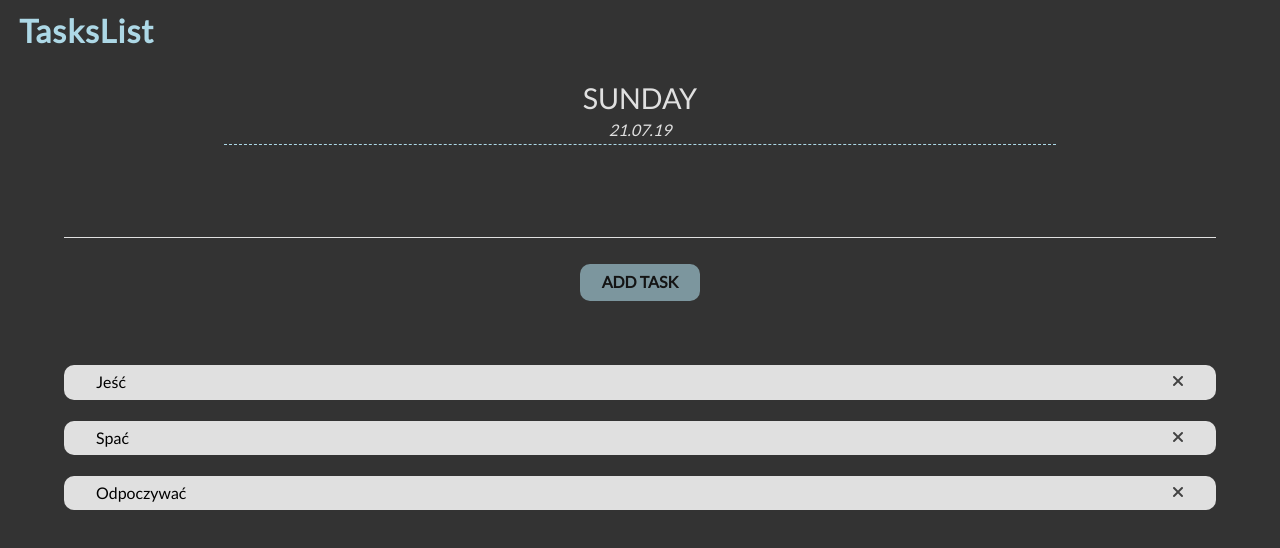
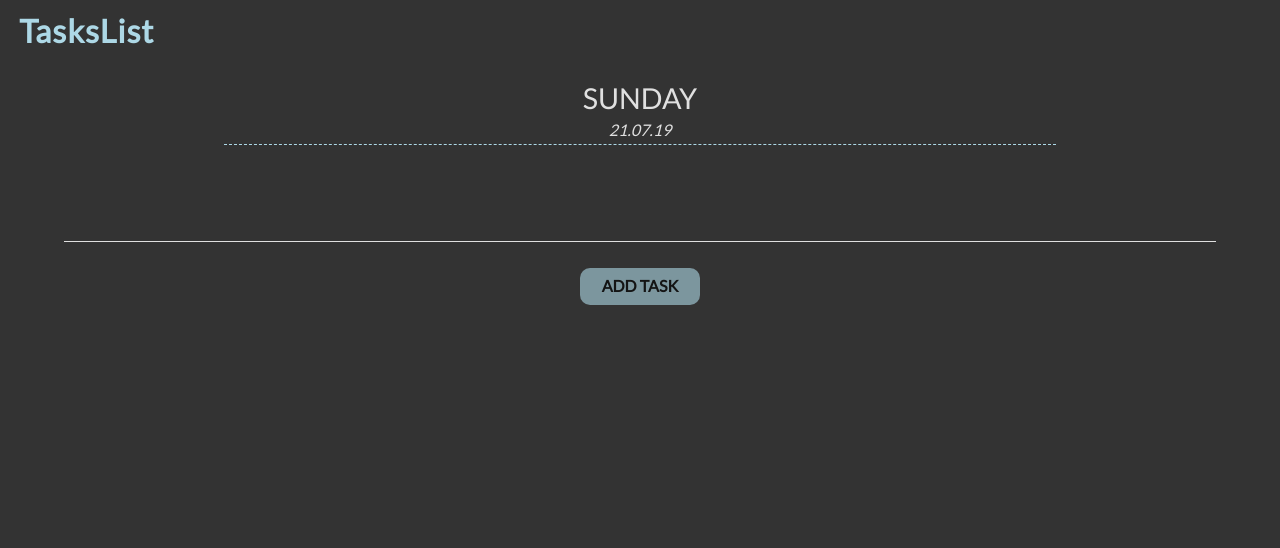
Before and after one commit to Kazik210/ToDoApp, a plain HTML site: page index.html in a window 1280 px wide. Drawn offline with Linux system fonts and the light colour scheme.

Commit message:
Little changes and added DOM Vars to Js

```diff
--- a/css/main.css
+++ b/css/main.css
@@ -64,6 +64,7 @@ body {
     color: #e0e0e0;
     padding: .8rem;
     transition: .5s ease;
+    font-size: 1.2rem;
 }
 
 .add-task__input:hover,
--- a/index.html
+++ b/index.html
@@ -47,7 +47,7 @@
         <!-- Main -->
         <main>
             <div class="task-wrapper">
-                <div class="task-wrapper__element">
+                <!-- <div class="task-wrapper__element">
                     <p>
                         Jeść
                     </p>
@@ -66,7 +66,7 @@
                         Odpoczywać
                     </p>
                     <i class="fas fa-times"></i>
-                </div>
+                </div> -->
             </div>
         </main> <!-- Main Ends -->
 
--- a/js/app.js
+++ b/js/app.js
@@ -0,0 +1,4 @@
+// DOM Variables
+const task_input = document.querySelector('.add-task__input');
+const addTask_button = document.querySelector('.add-task__button');
+const taskList_div = document.querySelector('.task-wrapper');
```
